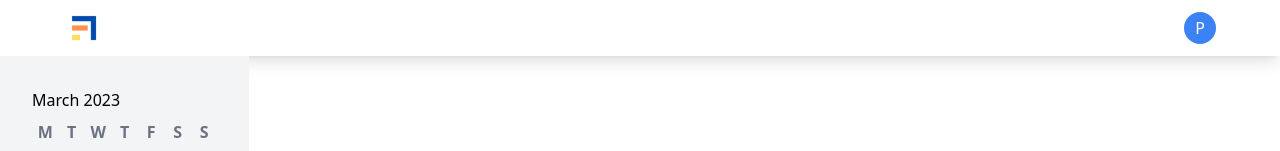
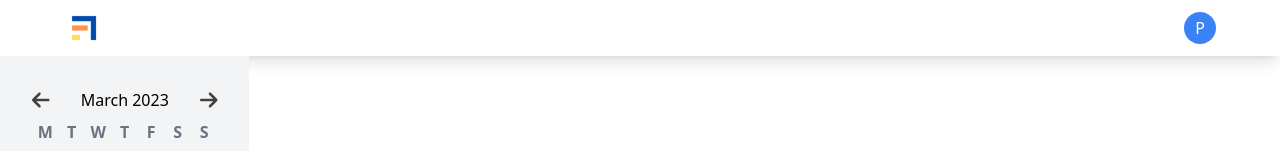
Before and after one commit to CreativePhilip/awt_group_project, a React (Vite) app in the folder frontend/: page / in a window 1280 px wide. Shown: the top 151 px of the page. Built offline with nearby package versions, Linux system fonts and the light colour scheme.

Commit message:
changing month with arrows

```diff
--- a/frontend/package.json
+++ b/frontend/package.json
@@ -9,6 +9,9 @@
     "preview": "vite preview"
   },
   "dependencies": {
+    "@fortawesome/fontawesome-svg-core": "^6.4.0",
+    "@fortawesome/free-solid-svg-icons": "^6.4.0",
+    "@fortawesome/react-fontawesome": "^0.2.0",
     "@headlessui/react": "^1.7.13",
     "@heroicons/react": "^2.0.17",
     "axios": "^1.4.0",
--- /dev/null
+++ b/frontend/src/components/IconButton.tsx
@@ -0,0 +1,27 @@
+import { IconDefinition, SizeProp } from "@fortawesome/fontawesome-svg-core";
+import { FontAwesomeIcon as Fa } from "@fortawesome/react-fontawesome";
+
+type IconButtonProps = {
+    onClick?: () => void;
+    icon: IconDefinition;
+    isDisabled?: boolean;
+    size?: SizeProp;
+};
+
+
+export function IconButton({
+    onClick,
+    icon,
+    isDisabled,
+    size = "lg",
+}: IconButtonProps) {
+return (
+    <button onClick={onClick} type="button" disabled={isDisabled}>
+    <Fa
+        icon={icon}
+        size={size}
+        className="text-neutral-700"
+    />
+    </button>
+);
+}
--- a/frontend/src/components/MonthDisplay.tsx
+++ b/frontend/src/components/MonthDisplay.tsx
@@ -4,6 +4,9 @@ import { Fragment, useState } from "react"
 
 import { ChevronLeftIcon, ChevronRightIcon, CalendarIcon } from "@heroicons/react/20/solid"
 import { computeDaysForMonth, DaysForMonthType } from "./datePickerUtils";
+import { IconButton } from "./IconButton";
+import { faArrowLeft, faArrowRight } from "@fortawesome/free-solid-svg-icons";
+
 
 export type DatePickerProps = {
     initialDate?: Date
@@ -12,14 +15,13 @@ export type DatePickerProps = {
 
 const WEEKDAY_LABEL_CLASSES = "font-semibold text-center text-gray-500 mb-2"
 
-
 export function MonthDisplay(props: DatePickerProps) {
     // TODO: Change position to above input when close to bottom screen edge
     const initialDate = props.initialDate ?? new Date()
 
     const [year, _] = useState(initialDate.getFullYear())
     const [month, setMonth] = useState(initialDate.getMonth())
-    const testDate = new Date(year, month, 1)
+    const [testDate, setTestDate] = useState(new Date(year, month, 1));
 
     const daysList = computeDaysForMonth(testDate)
 
@@ -58,14 +60,32 @@ export function MonthDisplay(props: DatePickerProps) {
         props.onChange?.(new Date(year, month, day))
     }
 
+    const onNextMonthClick = () => {
+        const currentData = new Date(testDate);
+        const currentMonth = currentData.getMonth();
+        currentData.setMonth(currentMonth+1);
+        setTestDate(currentData);
+    };
+
+    const onPreviousMonthClick = () => {
+        const currentData = new Date(testDate);
+        const currentMonth = currentData.getMonth();
+        currentData.setMonth(currentMonth-1);
+        setTestDate(currentData);
+    };
+
     return (
         <div className="">
             <div className=" max-w-md aspect-square p-2 rounded">
 
 
-                <span className="mx-auto">
-                    {testDate.toLocaleDateString("en-US", { month: "long", year: "numeric" })}
-                </span>
+                <div className="flex">
+                    <IconButton onClick={onPreviousMonthClick} icon={faArrowLeft}/>
+                    <span className="mx-auto">
+                        {testDate.toLocaleDateString("en-US", { month: "long", year: "numeric" })}
+                    </span>
+                    <IconButton onClick={onNextMonthClick} icon={faArrowRight}/>
+                </div>
 
                 <div className="mt-2 grid grid-cols-7 h-auto">
                     <div className={WEEKDAY_LABEL_CLASSES}>M</div>
```
